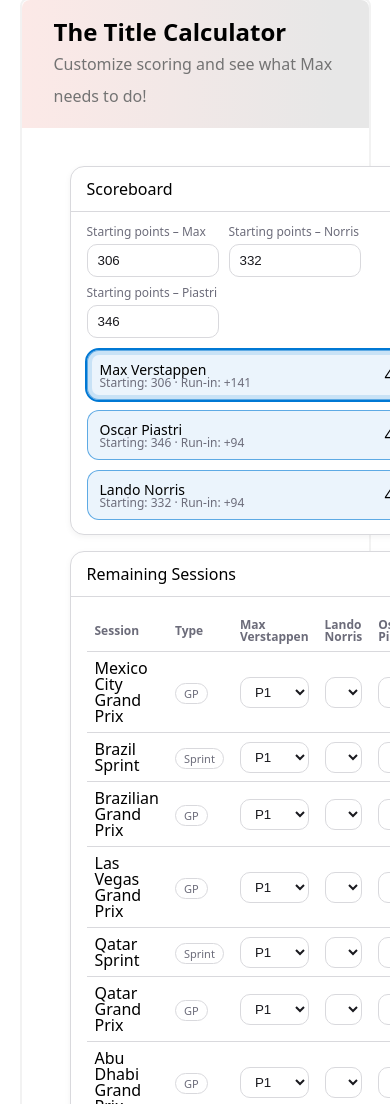
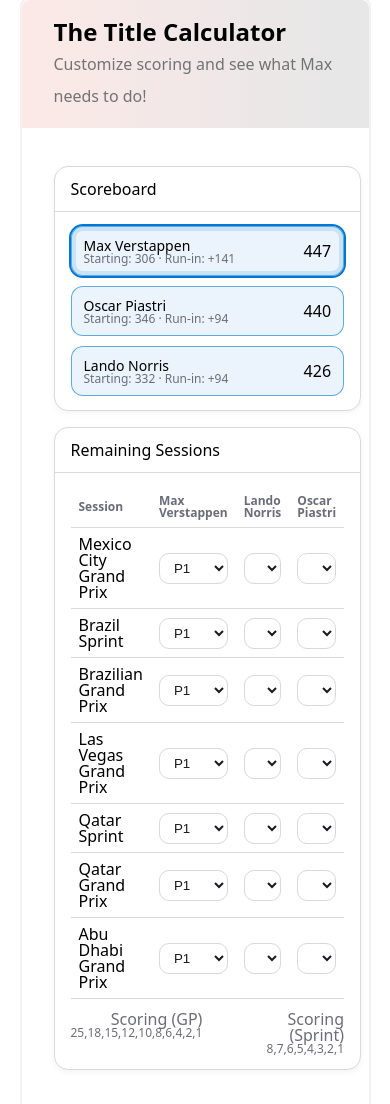
Before and after one commit to AngeloR/verstappen-tracker, a plain HTML site: page index.html in a window 390 px wide. Shown: the part 896-2000 px from the top of the page. Drawn offline with Linux system fonts and the light colour scheme.

Commit message:
fix mobile spacing faro calculator

```diff
--- a/index.html
+++ b/index.html
@@ -87,7 +87,6 @@
                     <thead>
                       <tr>
                         <th style="width: 30%">Session</th>
-                        <th style="width: 10%">Type</th>
                         <th>Max Verstappen</th>
                         <th>Lando Norris</th>
                         <th>Oscar Piastri</th>
@@ -222,9 +221,7 @@
         const tr = document.createElement('tr');
         const tdName = document.createElement('td');
         tdName.textContent = s.label;
-        const tdType = document.createElement('td');
-        tdType.innerHTML = `<span class="type">${s.type}</span>`;
-        tr.appendChild(tdName); tr.appendChild(tdType);
+        tr.appendChild(tdName);
         for (const d of DRIVERS){
           const td = document.createElement('td');
           const sel = document.createElement('select');
--- a/style.css
+++ b/style.css
@@ -245,27 +245,6 @@
     }
 }
 
-@media (max-width: 768px) {
-    header {
-        background-image: linear-gradient(
-          rgba(0, 0, 0, 0.1),
-          rgba(0, 0, 0, 0.4)
-        ), url('assets/max.png'), url('assets/f1-hero.jpg');
-        background-repeat: no-repeat, no-repeat;
-        background-position: left top, right top, right bottom;
-        background-size: cover, cover;
-    }
-    #app {
-        flex-direction: column;
-        top: 0;
-
-        #sidebar {
-            width: 100%;
-        }
-    }
-}
-
-
 footer {
     text-align: center;
     margin-bottom: 2rem;
@@ -319,3 +298,34 @@
     }
     details { margin-top: 10px; }
     summary { cursor: pointer; }
+
+
+@media (max-width: 768px) {
+    header {
+        background-image: linear-gradient(
+          rgba(0, 0, 0, 0.1),
+          rgba(0, 0, 0, 0.4)
+        ), url('assets/max.png'), url('assets/f1-hero.jpg');
+        background-repeat: no-repeat, no-repeat;
+        background-position: left top, right top, right bottom;
+        background-size: cover, cover;
+    }
+    #app {
+        flex-direction: column;
+        top: 0;
+
+        #sidebar {
+            width: 100%;
+        }
+    }
+
+    #calculator .controls {
+        display: none;
+    }
+
+    section {
+        .content {
+            padding: 1rem;
+        }
+    }
+}
```
